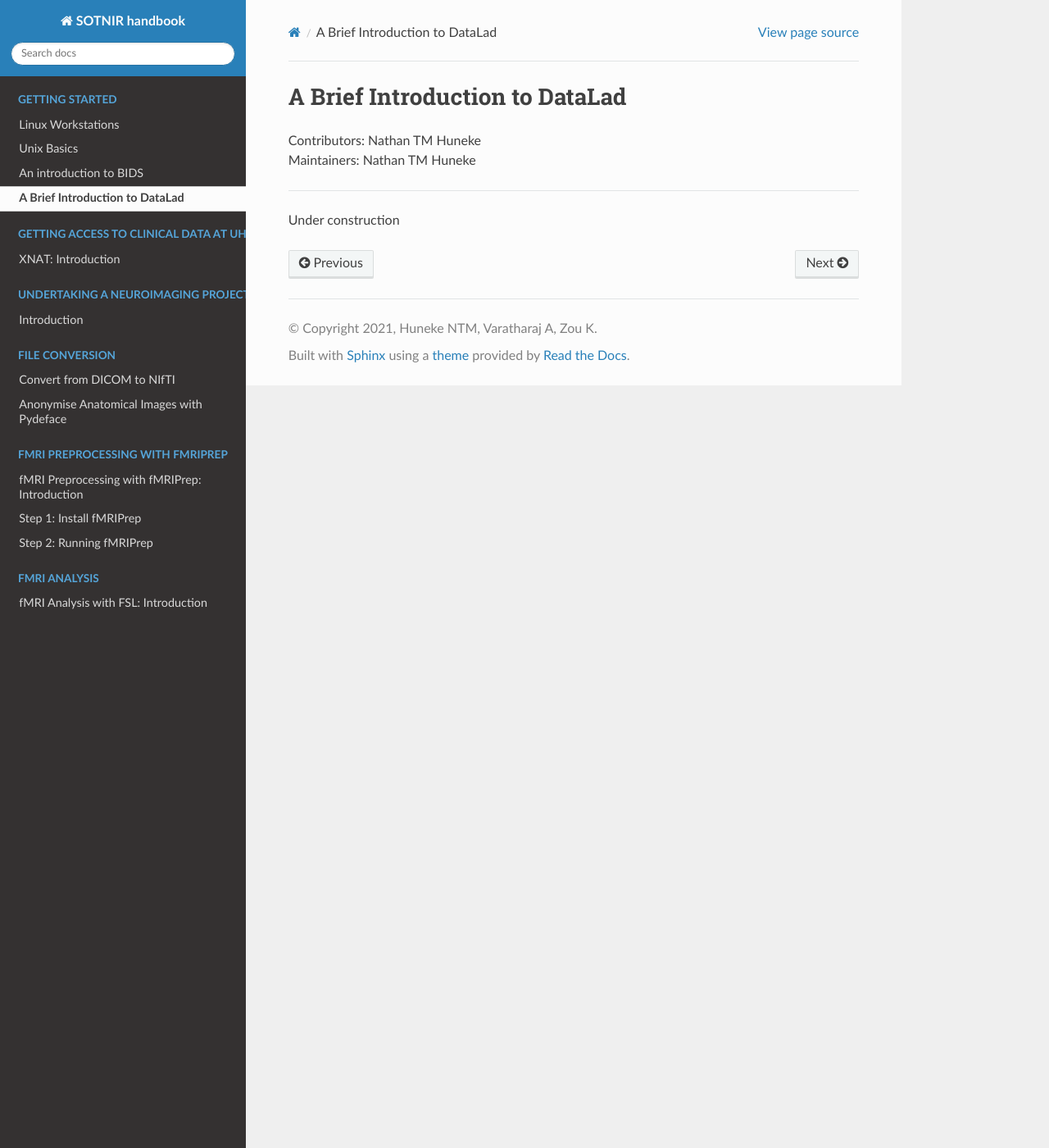
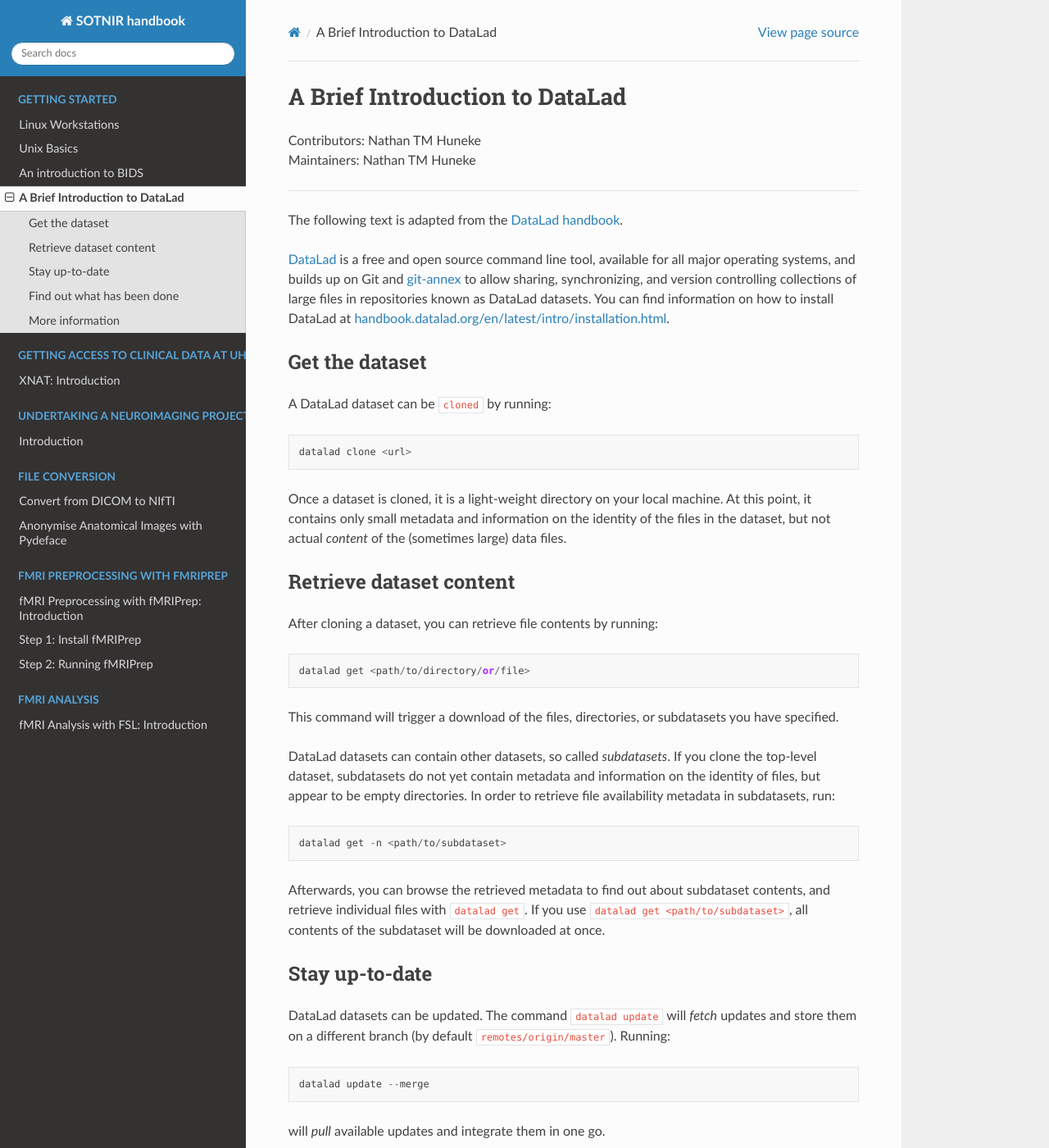
Before and after one commit to nhuneke/sotnir-handbook, a Sphinx documentation site: the page built from docs/getting-started/datalad.rst, in a window 1280 px wide and 1400 px high. Shown: the whole window at 82% size. Built offline with Sphinx 7.4.7 and the Read the Docs theme 2.0.0, drawn with Linux system fonts in a browser that asks for light colours; pages that are not in the unit, such as notebooks, are missing from menus; some of the changed text lies outside the part shown.

Commit message:
Add first draft of intro to datalad

```diff
--- a/docs/getting-started/datalad.rst
+++ b/docs/getting-started/datalad.rst
@@ -8,4 +8,72 @@ A Brief Introduction to DataLad
 
 ------------------------------------------
 
-Under construction
+The following text is adapted from the `DataLad handbook <http://handbook.datalad.org/en/latest/basics/101-180-FAQ.html#dataset-textblock>`_.
+
+`DataLad <https://www.datalad.org>`_ is a free and open source command line tool, available for all
+major operating systems, and builds up on Git and `git-annex
+<https://git-annex.branchable.com>`__ to allow sharing, synchronizing, and
+version controlling collections of large files in repositories known as DataLad datasets. You can find information on
+how to install DataLad at `handbook.datalad.org/en/latest/intro/installation.html
+<http://handbook.datalad.org/en/latest/intro/installation.html>`_.
+
+Get the dataset
+^^^^^^^^^^^^^^^
+
+A DataLad dataset can be ``cloned`` by running::
+
+   datalad clone <url>
+
+Once a dataset is cloned, it is a light-weight directory on your local machine.
+At this point, it contains only small metadata and information on the
+identity of the files in the dataset, but not actual *content* of the
+(sometimes large) data files.
+
+Retrieve dataset content
+^^^^^^^^^^^^^^^^^^^^^^^^
+
+After cloning a dataset, you can retrieve file contents by running::
+
+   datalad get <path/to/directory/or/file>
+
+This command will trigger a download of the files, directories, or
+subdatasets you have specified.
+
+DataLad datasets can contain other datasets, so called *subdatasets*. If you
+clone the top-level dataset, subdatasets do not yet contain metadata and
+information on the identity of files, but appear to be empty directories. In
+order to retrieve file availability metadata in subdatasets, run::
+
+   datalad get -n <path/to/subdataset>
+
+Afterwards, you can browse the retrieved metadata to find out about
+subdataset contents, and retrieve individual files with ``datalad get``. If you
+use ``datalad get <path/to/subdataset>``, all contents of the subdataset will
+be downloaded at once.
+
+Stay up-to-date
+^^^^^^^^^^^^^^^
+
+DataLad datasets can be updated. The command ``datalad update`` will *fetch*
+updates and store them on a different branch (by default
+``remotes/origin/master``). Running::
+
+   datalad update --merge
+
+will *pull* available updates and integrate them in one go.
+
+Find out what has been done
+^^^^^^^^^^^^^^^^^^^^^^^^^^^
+
+DataLad datasets contain their history in the ``git log``.
+By running ``git log`` (or a tool that displays Git history) in the dataset or on
+specific files, you can find out what has been done to the dataset or to individual files
+by whom, and when.
+
+More information
+^^^^^^^^^^^^^^^^
+
+More information on DataLad and how to use it can be found in the DataLad Handbook at
+`handbook.datalad.org <http://handbook.datalad.org/en/latest/index.html>`_. The
+chapter "DataLad datasets" can help you to familiarize yourself with the
+concept of a dataset.
```
